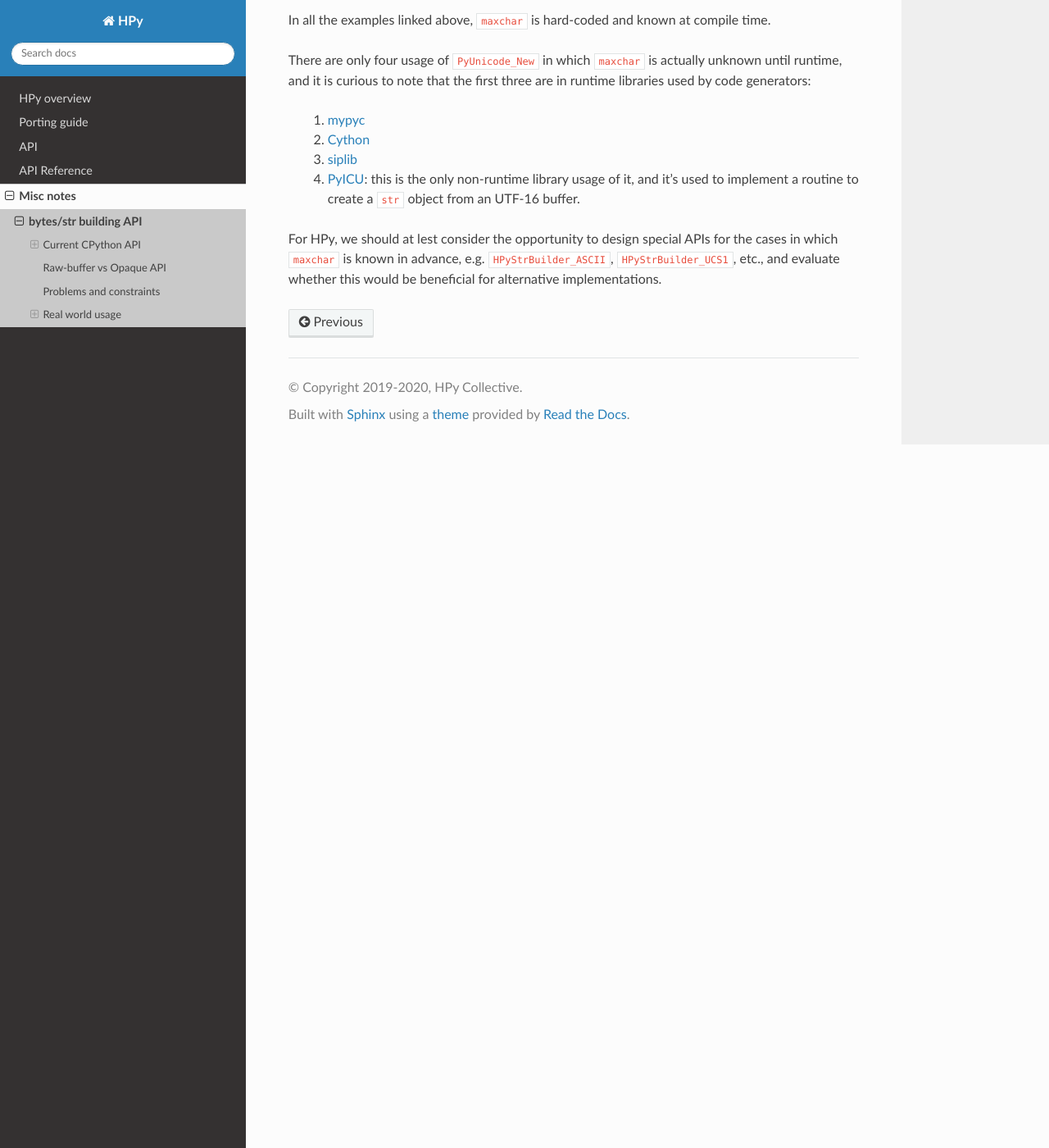
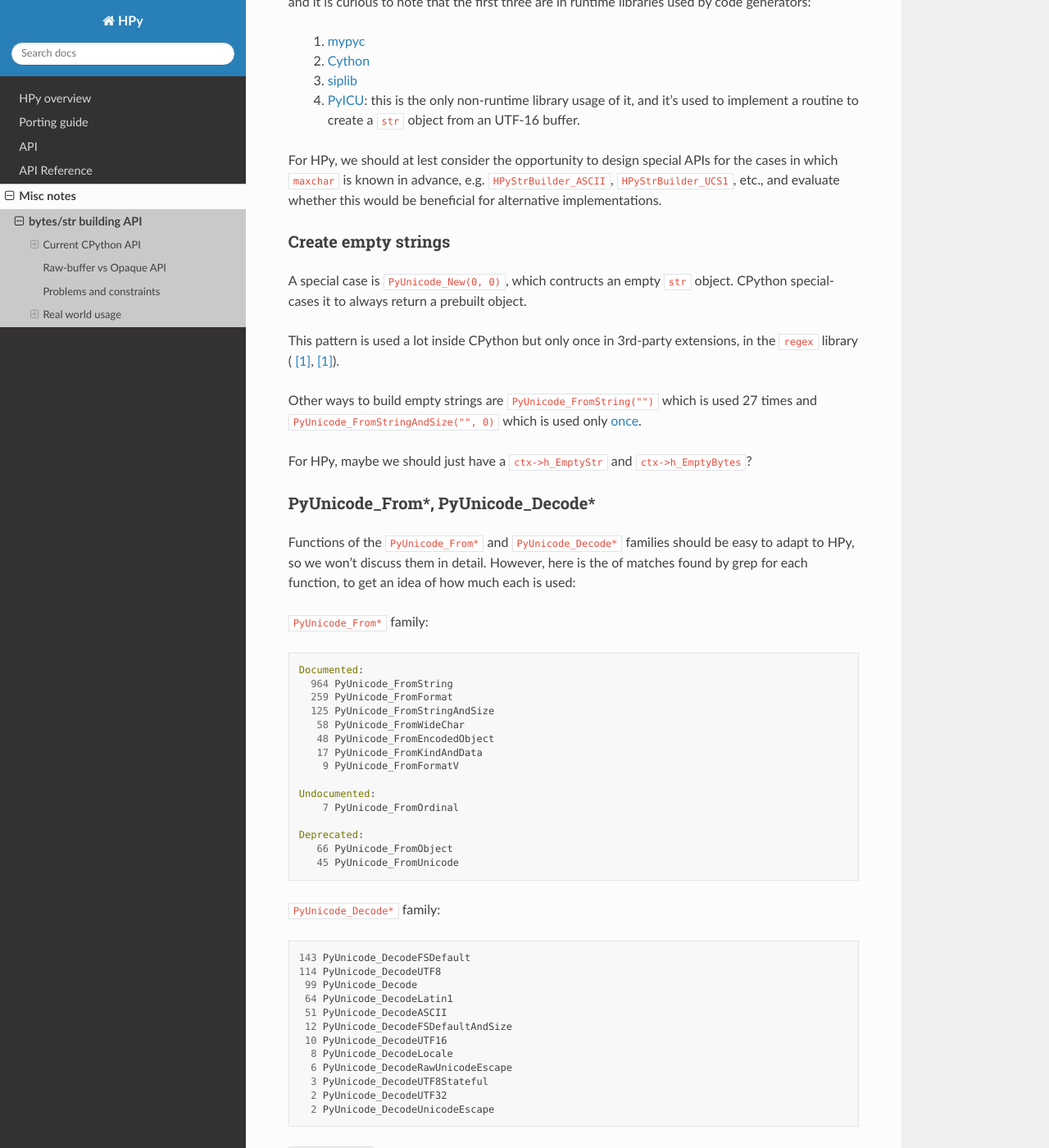
Before and after one commit to hpyproject/hpy, a Sphinx documentation site: the page built from docs/misc/str-builder-api.rst, in a window 1280 px wide and 1400 px high, scrolled down 4308 px. Shown: the whole window at 82% size. Built offline with Sphinx 7.4.7 and the Read the Docs theme 2.0.0, drawn with Linux system fonts in a browser that asks for light colours; pages that are not in the unit, such as notebooks, are missing from menus; some of the changed text lies outside the part shown.

Commit message:
more sections

```diff
--- a/docs/misc/str-builder-api.rst
+++ b/docs/misc/str-builder-api.rst
@@ -71,7 +71,6 @@ The following functions are used to initialize an uninitialed object, but I
 could not find any usage of them outside CPython itself, so I think they can
 be safely ignored for now:
 
-
 .. code-block:: c
 
     Py_ssize_t PyUnicode_Fill(PyObject *unicode, Py_ssize_t start, Py_ssize_t length, Py_UCS4 fill_char);
@@ -85,10 +84,10 @@ account. The deprecated functions include but are not limited to:
 
 .. code-block:: c
 
+    PyUnicode_FromUnicode
     PyUnicode_FromStringAndSize(NULL,...) // use PyUnicode_New instead
     PyUnicode_AS_UNICODE
     PyUnicode_AS_DATA
-    PyUnicode_FromUnicode
     PyUnicode_READY
 
 
@@ -219,15 +218,14 @@ PyUnicode_New
 This is the recommended "modern" way to create ``str`` objects but it's not
 widely used outside CPython. A simple ``grep`` found only 17 matches in the
 4000 packages, although some are in very important packages such as
-`cffi <https://github.com/hpyproject/top4000-pypi-packages/blob/0cd919943a007f95f4bf8510e667cfff5bd059fc/top100/0021-cffi-1.14.5/c/wchar_helper_3.h#L36>`_
-
-``markupsafe`` (
-`[1] <https://github.com/hpyproject/top4000-pypi-packages/blob/0cd919943a007f95f4bf8510e667cfff5bd059fc/top100/0024-MarkupSafe-2.0.1/src/markupsafe/_speedups.c#L106>`_,
-`[2] <https://github.com/hpyproject/top4000-pypi-packages/blob/0cd919943a007f95f4bf8510e667cfff5bd059fc/top100/0024-MarkupSafe-2.0.1/src/markupsafe/_speedups.c#L132>`_,
-`[3] <https://github.com/hpyproject/top4000-pypi-packages/blob/0cd919943a007f95f4bf8510e667cfff5bd059fc/top100/0024-MarkupSafe-2.0.1/src/markupsafe/_speedups.c#L158>`_)
-and ``simplejson`` (
-`[1] <https://github.com/hpyproject/top4000-pypi-packages/blob/0cd919943a007f95f4bf8510e667cfff5bd059fc/top100/0096-simplejson-3.17.2/simplejson/_speedups.c#L517>`_,
-`[2] <https://github.com/hpyproject/top4000-pypi-packages/blob/0cd919943a007f95f4bf8510e667cfff5bd059fc/top100/0096-simplejson-3.17.2/simplejson/_speedups.c#L3330>_`)
+`cffi <https://github.com/hpyproject/top4000-pypi-packages/blob/0cd919943a007f95f4bf8510e667cfff5bd059fc/top100/0021-cffi-1.14.5/c/wchar_helper_3.h#L36>`_,
+``markupsafe``
+(`1 <https://github.com/hpyproject/top4000-pypi-packages/blob/0cd919943a007f95f4bf8510e667cfff5bd059fc/top100/0024-MarkupSafe-2.0.1/src/markupsafe/_speedups.c#L106>`_,
+`2 <https://github.com/hpyproject/top4000-pypi-packages/blob/0cd919943a007f95f4bf8510e667cfff5bd059fc/top100/0024-MarkupSafe-2.0.1/src/markupsafe/_speedups.c#L132>`_,
+`3 <https://github.com/hpyproject/top4000-pypi-packages/blob/0cd919943a007f95f4bf8510e667cfff5bd059fc/top100/0024-MarkupSafe-2.0.1/src/markupsafe/_speedups.c#L158>`_)
+and ``simplejson``
+(`1 <https://github.com/hpyproject/top4000-pypi-packages/blob/0cd919943a007f95f4bf8510e667cfff5bd059fc/top100/0096-simplejson-3.17.2/simplejson/_speedups.c#L517>`_,
+`2 <https://github.com/hpyproject/top4000-pypi-packages/blob/0cd919943a007f95f4bf8510e667cfff5bd059fc/top100/0096-simplejson-3.17.2/simplejson/_speedups.c#L3330>`_).
 
 In all the examples linked above, ``maxchar`` is hard-coded and known at
 compile time.
@@ -250,3 +248,60 @@ For HPy, we should at lest consider the opportunity to design special APIs for
 the cases in which ``maxchar`` is known in advance,
 e.g. ``HPyStrBuilder_ASCII``, ``HPyStrBuilder_UCS1``, etc., and evaluate
 whether this would be beneficial for alternative implementations.
+
+Create empty strings
+~~~~~~~~~~~~~~~~~~~~~
+
+A special case is ``PyUnicode_New(0, 0)``, which contructs an empty ``str``
+object.  CPython special-cases it to always return a prebuilt object.
+
+This pattern is used a lot inside CPython but only once in 3rd-party extensions, in the ``regex`` library (
+`[1] <https://github.com/hpyproject/top4000-pypi-packages/blob/0cd919943a007f95f4bf8510e667cfff5bd059fc/top1000/0119-regex-2021.4.4/regex_3/_regex.c#L19486>`_,
+`[1] <https://github.com/hpyproject/top4000-pypi-packages/blob/0cd919943a007f95f4bf8510e667cfff5bd059fc/top1000/0119-regex-2021.4.4/regex_3/_regex.c#L19516>`_).
+
+Other ways to build empty strings are ``PyUnicode_FromString("")`` which is used 27 times and ``PyUnicode_FromStringAndSize("", 0)`` which is used only `once
+<https://github.com/hpyproject/top4000-pypi-packages/blob/0cd919943a007f95f4bf8510e667cfff5bd059fc/top1000/0268-pyodbc-4.0.30/src/textenc.cpp#L144>`_.
+
+For HPy, maybe we should just have a ``ctx->h_EmptyStr`` and
+``ctx->h_EmptyBytes``?
+
+PyUnicode_From*, PyUnicode_Decode*
+~~~~~~~~~~~~~~~~~~~~~~~~~~~~~~~~~~
+
+Functions of the ``PyUnicode_From*`` and ``PyUnicode_Decode*`` families should
+be easy to adapt to HPy, so we won't discuss them in detail. However, here is
+the of matches found by grep for each function, to get an idea of how much
+each is used:
+
+``PyUnicode_From*`` family::
+
+  Documented:
+    964 PyUnicode_FromString
+    259 PyUnicode_FromFormat
+    125 PyUnicode_FromStringAndSize
+     58 PyUnicode_FromWideChar
+     48 PyUnicode_FromEncodedObject
+     17 PyUnicode_FromKindAndData
+      9 PyUnicode_FromFormatV
+
+  Undocumented:
+      7 PyUnicode_FromOrdinal
+
+  Deprecated:
+     66 PyUnicode_FromObject
+     45 PyUnicode_FromUnicode
+
+``PyUnicode_Decode*`` family::
+
+    143 PyUnicode_DecodeFSDefault
+    114 PyUnicode_DecodeUTF8
+     99 PyUnicode_Decode
+     64 PyUnicode_DecodeLatin1
+     51 PyUnicode_DecodeASCII
+     12 PyUnicode_DecodeFSDefaultAndSize
+     10 PyUnicode_DecodeUTF16
+      8 PyUnicode_DecodeLocale
+      6 PyUnicode_DecodeRawUnicodeEscape
+      3 PyUnicode_DecodeUTF8Stateful
+      2 PyUnicode_DecodeUTF32
+      2 PyUnicode_DecodeUnicodeEscape
```
